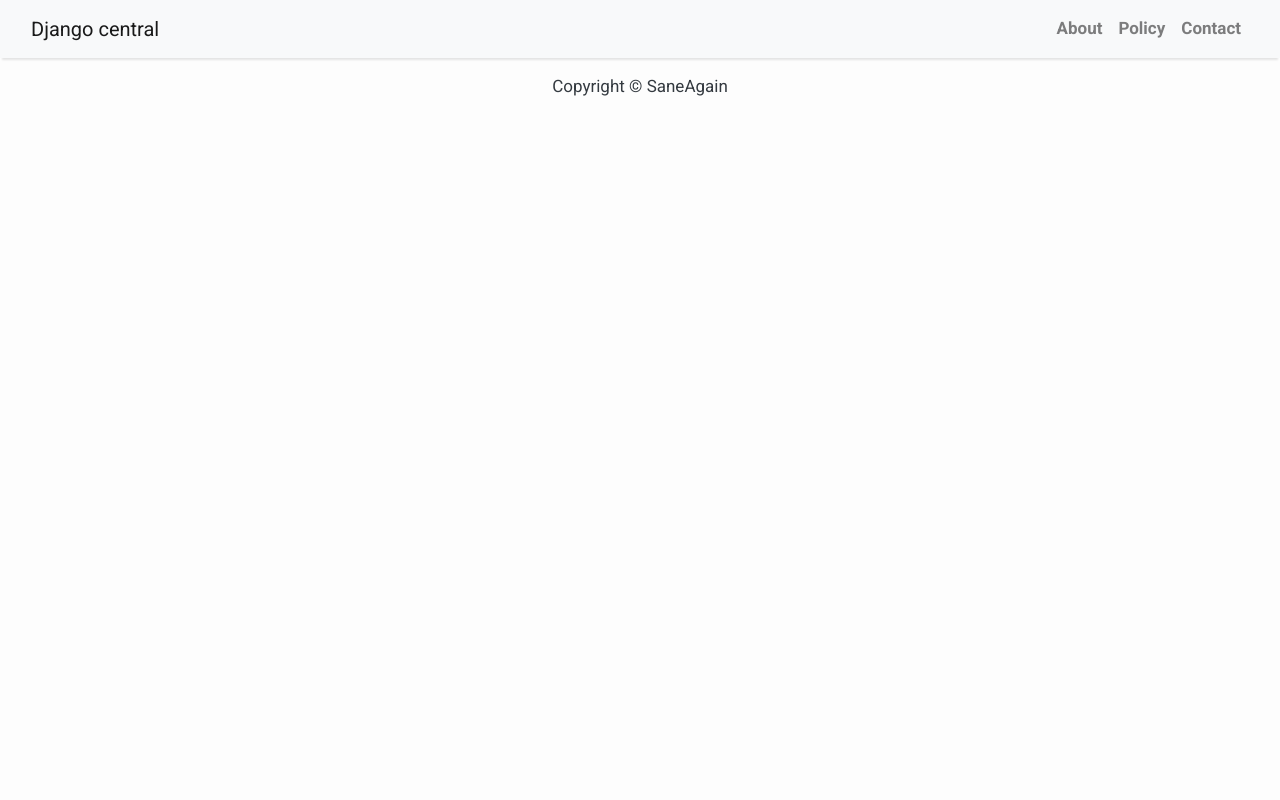
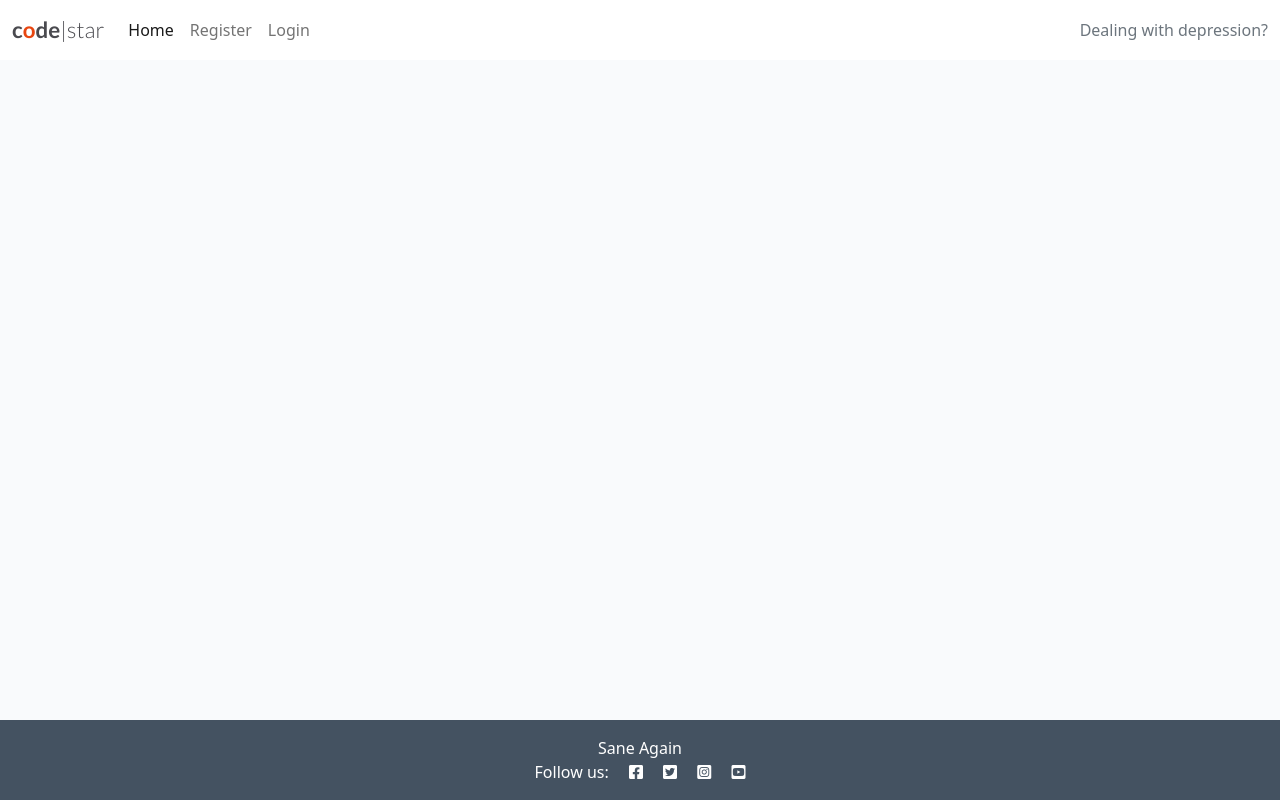
Before and after one commit to RH-devs/sane-again, a Django app: template template/base.html in a window 1280 px wide. Run offline with Django 3.2, Linux system fonts and the light colour scheme; the template is opened without the code that fills it, so the values that code supplies are empty; some libraries are stand-ins or nearby versions.

Commit message:
add contents to the index file

```diff
--- a/template/base.html
+++ b/template/base.html
@@ -1,70 +1,76 @@
 {% load static %}
 
 <!DOCTYPE html>
-<html>
+<html class="h-100">
 
 <head>
     <title>Sane Again</title>
-        <link href="https://fonts.googleapis.com/css?family=Roboto:400,700" rel="stylesheet">
-        <meta name="google" content="notranslate" />
+
+    <link rel="preconnect" href="https://fonts.gstatic.com">
+    <link href="https://fonts.googleapis.com/css2?family=Roboto:wght@300&display=swap" rel="stylesheet">
+    <link href="https://fonts.googleapis.com/css2?family=Lato:wght@300;700&display=swap" rel="stylesheet">
+    <link rel="stylesheet" href="https://cdnjs.cloudflare.com/ajax/libs/font-awesome/5.15.3/css/all.min.css">
     <meta name="viewport" content="width=device-width, initial-scale=1" />
-        <link rel="stylesheet" href="https://maxcdn.bootstrapcdn.com/bootstrap/4.0.0/css/bootstrap.min.css" integrity="sha384-Gn5384xqQ1aoWXA+058RXPxPg6fy4IWvTNh0E263XmFcJlSAwiGgFAW/dAiS6JXm"
-            crossorigin="anonymous" />
+    <link href="https://cdn.jsdelivr.net/npm/bootstrap@5.0.1/dist/css/bootstrap.min.css" rel="stylesheet"
+        integrity="sha384-+0n0xVW2eSR5OomGNYDnhzAbDsOXxcvSN1TPprVMTNDbiYZCxYbOOl7+AMvyTG2x" crossorigin="anonymous">
+    <script src="https://cdn.jsdelivr.net/npm/bootstrap@5.0.1/dist/js/bootstrap.bundle.min.js"
+        integrity="sha384-gtEjrD/SeCtmISkJkNUaaKMoLD0//ElJ19smozuHV6z3Iehds+3Ulb9Bn9Plx0x4" crossorigin="anonymous">
+    </script>
+    <link rel="stylesheet" href="{% static 'css/style.css' %}">
+
 </head>
 
-    <body>
-        <style>
-            body {
-            font-family: "Roboto", sans-serif;
-            font-size: 17px;
-            background-color: #fdfdfd;
-        }
-        .shadow {
-            box-shadow: 0 4px 2px -2px rgba(0, 0, 0, 0.1);
-        }
-        .btn-danger {
-            color: #fff;
-            background-color: #f00000;
-            border-color: #dc281e;
-        }
-        .masthead {
-            background: #3398E1;
-            height: auto;
-            padding-bottom: 15px;
-            box-shadow: 0 16px 48px #E3E7EB;
-            padding-top: 10px;
-        }
-    </style>
+<body class="d-flex flex-column h-100 main-bg">
 
     <!-- Navigation -->
-        <nav class="navbar navbar-expand-lg navbar-light bg-light shadow" id="mainNav">
+
+    <nav class="navbar navbar-expand-lg navbar-light bg-white">
         <div class="container-fluid">
-                <a class="navbar-brand" href="{% url 'home' %}">Django central</a>
-                <button class="navbar-toggler navbar-toggler-right" type="button" data-toggle="collapse" data-target="#navbarResponsive"
-                    aria-controls="navbarResponsive" aria-expanded="false" aria-label="Toggle navigation">
+            <a class="navbar-brand" href="{% url 'home' %}"><span class="brand">c<span class="red-o">o</span>de<span
+                        class="thin">|star</span></span></span></a>
+            <button class="navbar-toggler" type="button" data-bs-toggle="collapse" data-bs-target="#navbarText"
+                aria-controls="navbarText" aria-expanded="false" aria-label="Toggle navigation">
                 <span class="navbar-toggler-icon"></span>
             </button>
-                <div class="collapse navbar-collapse" id="navbarResponsive">
-                    <ul class="navbar-nav ml-auto">
-                        <li class="nav-item text-black">
-                            <a class="nav-link text-black font-weight-bold" href="#">About</a>
+            <div class="collapse navbar-collapse" id="navbarText">
+                <ul class="navbar-nav me-auto mb-2 mb-lg-0">
+                    <li class="nav-item">
+                        <a class="nav-link active" aria-current="page" href="{% url 'home' %}">Home</a>
                     </li>
-                        <li class="nav-item text-black">
-                            <a class="nav-link text-black font-weight-bold" href="#">Policy</a>
+                    {% if user.is_authenticated %}
+                    <li class="nav-item">
+                        <a class="nav-link" href="#">Logout</a>
                     </li>
-                        <li class="nav-item text-black">
-                            <a class="nav-link text-black font-weight-bold" href="#">Contact</a>
+                    {% else %}
+                    <li class="nav-item">
+                        <a class="nav-link" href="#">Register</a>
                     </li>
+                    <li class="nav-item">
+                        <a class="nav-link" href="#">Login</a>
+                    </li>
+                    {% endif %}
                 </ul>
+                <span class="navbar-text text-muted">
+                    Dealing with depression?
+                </span>
             </div>
         </div>
     </nav>
+
+    <main class="flex-shrink-0 main-bg">
         {% block content %}
         <!-- Content Goes here -->
         {% endblock content %}
+    </main>
+
     <!-- Footer -->
-        <footer class="py-3 bg-grey">
-            <p class="m-0 text-dark text-center ">Copyright &copy; SaneAgain</p>
+    <footer class="footer mt-auto py-3 dark-bg">
+        <p class="m-0 text-center text-white">Sane Again</p>
+        <p class="m-0 text-center text-white">Follow us: <i class="fab fa-facebook-square ms-3"></i>
+            <i class="fab fa-twitter-square ms-3"></i>
+            <i class="fab fa-instagram-square ms-3"></i>
+            <i class="fab fa-youtube-square ms-3"></i></p>
     </footer>
 </body>
+
 </html>
```
Also changed, not shown: template/donate.html (added). Lines whose indentation alone changed are shown as unchanged.
